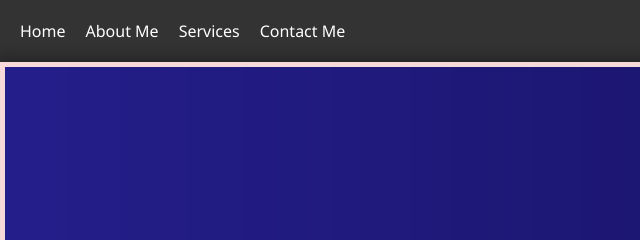
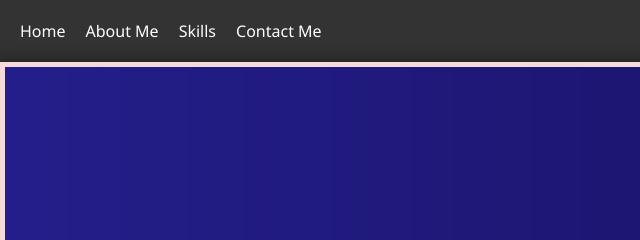
Before and after one commit to rohankumar2k18/porfolio_sample, a plain HTML site: page index.html in a window 1280 px wide. Shown: the top 240 px of the page, 0-640 px from the left. Drawn offline with Linux system fonts and the light colour scheme.

Commit message:
Update index.html

```diff
--- a/index.html
+++ b/index.html
@@ -12,7 +12,7 @@
             <ul>
                 <li><a href="#home">Home</a></li>
                 <li><a href="#about">About Me</a></li>
-                <li><a href="#skills">Services</a></li>
+                <li><a href="#skills">Skills</a></li>
                 <li><a href="#contacts">Contact Me</a></li>
             </ul>
         </nav>
```
